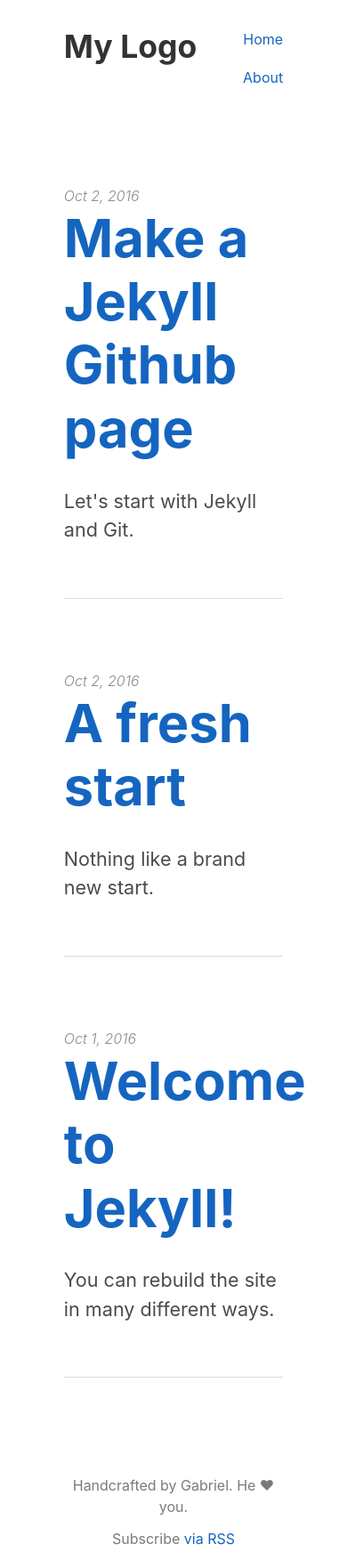
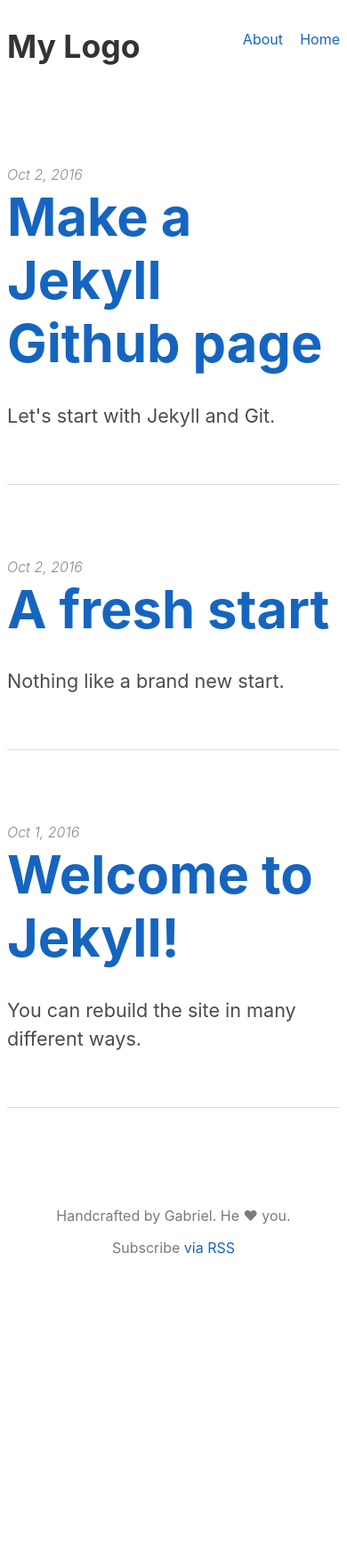
Before and after one commit to gabriel-np/gabriel-np.github.io, a Jekyll site: the page built from index.html, in a window 390 px wide. Shown: the whole page at 89% size. Built offline with Jekyll 4.4.1, drawn with Linux system fonts in a browser that asks for light colours; after the commit the page ends 1426 px from its top, so only the background shows below that.

Commit message:
Corrections to responsive layout

```diff
--- a/_sass/_post-bourbon.scss
+++ b/_sass/_post-bourbon.scss
@@ -12,3 +12,8 @@
 	ul {list-style-type: disc}
 	ol {list-style-type: decimal}
 }
+
+@mixin omega-reset($nth) {
+  &:nth-child(#{$nth}) { margin-right: flex-gutter(); }
+  &:nth-child(#{$nth}+1) { clear: none }
+}
--- a/css/main.scss
+++ b/css/main.scss
@@ -19,9 +19,11 @@
 }
 
 nav, footer {
-	@include span-columns(8);
-	@include shift(2);
-	//border: 1px solid green;
+	@include span-columns(12);
+	@include media($medium-screen) {
+		@include span-columns(8);
+		@include shift(2);
+	}
 }
 
 nav {
@@ -32,23 +34,18 @@
 }
 
 .container {
-	@include span-columns(8);
-	@include shift(2);
-
-	.post-header {
-		margin-top: 5em;
+	@include span-columns(12);
+	@include media($medium-screen) {
+		@include span-columns(8);
+		@include shift(2);
 	}
-
+	.post-header {margin-top: 5em}
 }
 
 ul.post-list {
-
-	li {
-		margin: 5em 0;
-	}
-
-	.post-link { font-size: 1.525em;}
-
+	li {margin: 5em 0}
+	hr {margin-top: 3.75em}
+	.post-link { font-size: 1.525em}
 	.meta,
 	.post-meta {
 	  width: auto;
@@ -59,19 +56,16 @@
 	  font-style: italic;
 	  opacity: 0.88;
 	}
-
 	.post-summary {
 		opacity: 0.88;
 		font-size: 1.35em
 	}
-
-	hr {
-		margin-top: 3.75em;
-	}
 }
 
 footer {
-	p {text-align: center;
-	color: #7a7a7a;}
 	margin-top: 1.8em;
+	p {
+		text-align: center;
+		color: #7a7a7a;
+	}
 }
```
